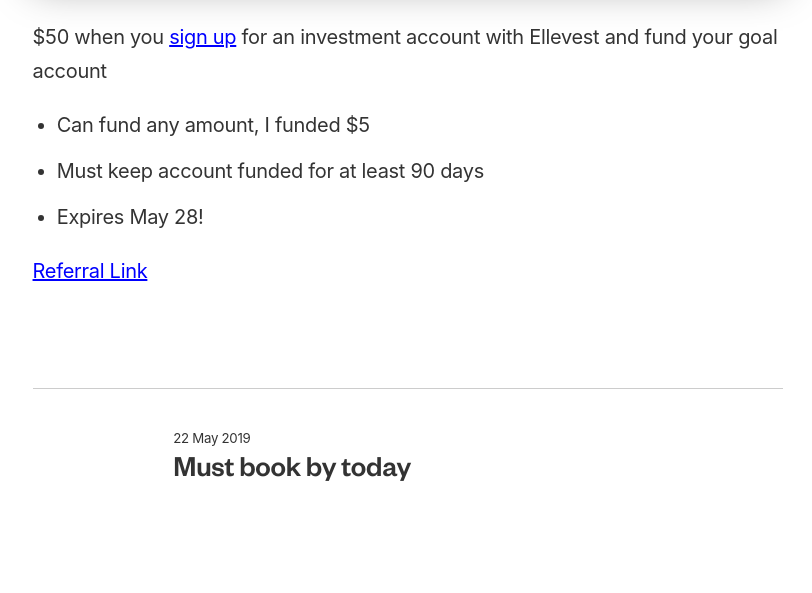
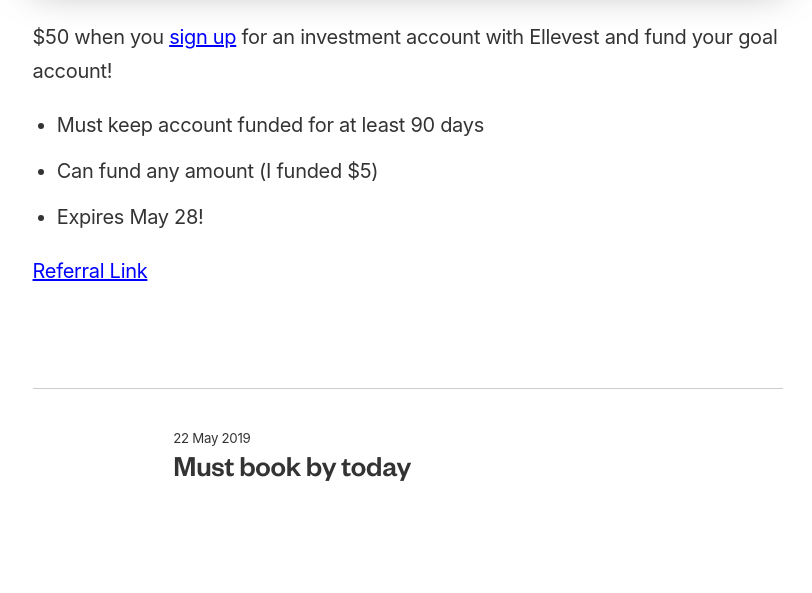
Before and after one commit to ohiosveryown/atldeals, a Jekyll site: the page built from _posts/2019-05-25-ellevest-50-dollars-investment-account-offer.markdown, in a window 1280 px wide. Shown: the part 992-1585 px from the top of the page, without its empty margins (232-1044 px from the left). Built offline with Jekyll 4.4.1, drawn with Linux system fonts in a browser that asks for light colours.

```diff
--- a/_posts/2019-05-25-ellevest-50-dollars-investment-account-offer.markdown
+++ b/_posts/2019-05-25-ellevest-50-dollars-investment-account-offer.markdown
@@ -9,11 +9,11 @@ description: "$50 for funding a new investment acct"
 layout: post
 ---
 
-\$50 when you [sign up](https://www.ellevest.com/invite/m83gih) for an investment account with Ellevest and fund your goal account
-
-* Can fund any amount, I funded $5
+\$50 when you [sign up](https://www.ellevest.com/invite/m83gih) for an investment account with Ellevest and fund your goal account!
 
 * Must keep account funded for at least 90 days
+
+* Can fund any amount (I funded $5)
 
 * Expires May 28!
 
```
